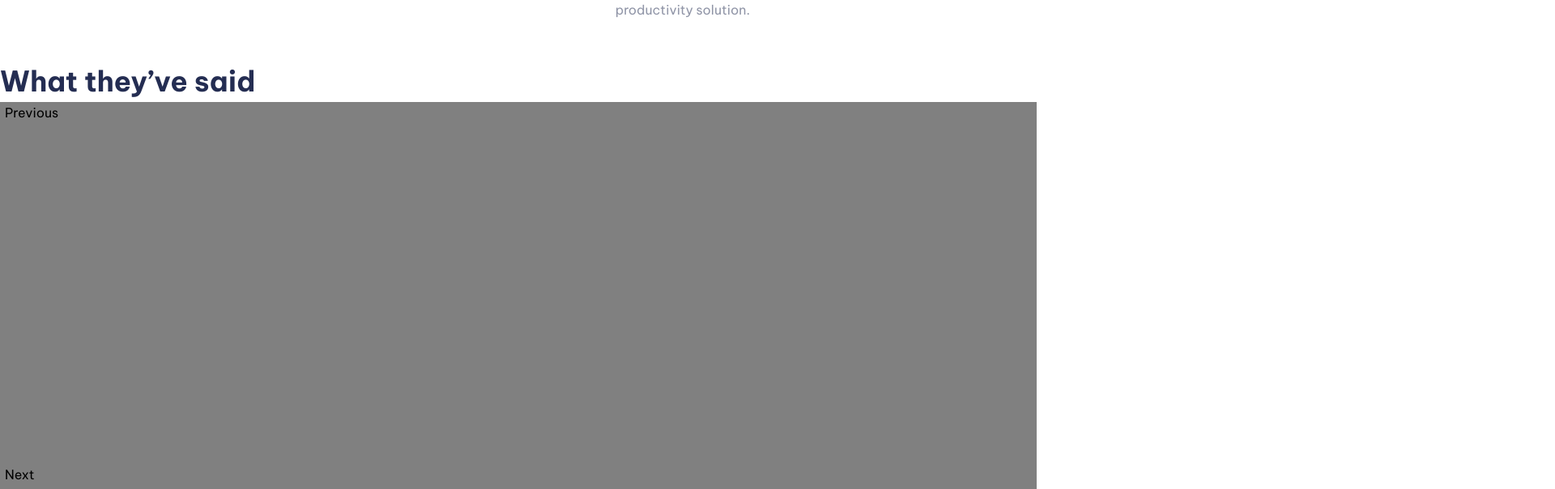
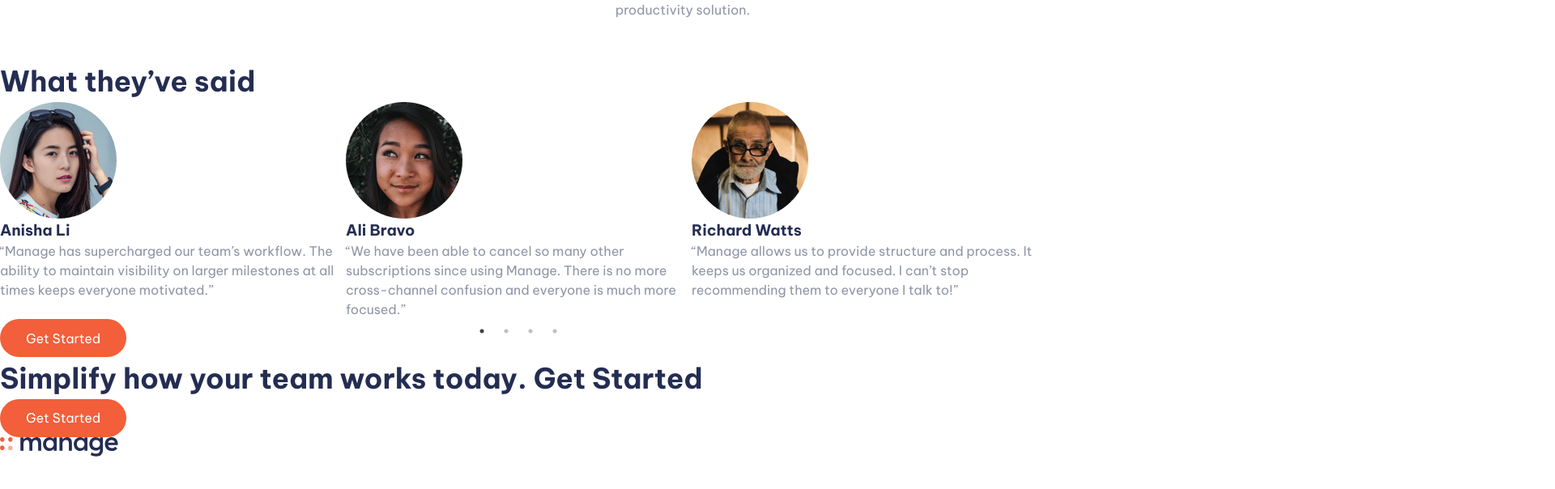
Before and after one commit to yacineKahlerras/manage-landing-page, a React (Create React App) app: page / in a window 1280 px wide. Shown: the part 1206-1810 px from the top of the page at 81% size, 1920 px wide, since content can reach past the window. Built offline with nearby package versions, Linux system fonts and the light colour scheme.

Commit message:
reviews slider installation

```diff
--- a/package.json
+++ b/package.json
@@ -11,6 +11,7 @@
     "react-scripts": "5.0.1",
     "react-slick": "^0.29.0",
     "sass": "^1.56.1",
+    "slick-carousel": "^1.8.1",
     "web-vitals": "^2.1.4"
   },
   "scripts": {
--- a/src/components/Reviews.js
+++ b/src/components/Reviews.js
@@ -3,7 +3,10 @@ import aliImg from "../images/avatar-ali.png";
 import anishaImg from "../images/avatar-anisha.png";
 import richardImg from "../images/avatar-richard.png";
 import shanaiImg from "../images/avatar-shanai.png";
+
 import Slider from "react-slick";
+import "slick-carousel/slick/slick.css";
+import "slick-carousel/slick/slick-theme.css";
 
 const reviewsContent = [
   {
@@ -48,7 +51,7 @@ export default function Reviews() {
     slidesToShow: 3,
     slidesToScroll: 1,
     autoplay: true,
-    autoplaySpeed: 2000,
+    autoplaySpeed: 60000,
     pauseOnHover: true,
   };
 
@@ -65,29 +68,8 @@ export default function Reviews() {
   return (
     <div className="reviews">
       <h2>What they’ve said</h2>
-      {/* <div className="reviews-container">{reviewsElements}</div> */}
-      {/* <Slider {...settings}>{reviewsElements}</Slider> */}
       <div className="reviews-container">
-        <Slider {...settings}>
-          <div>
-            <h3>1</h3>
-          </div>
-          <div>
-            <h3>2</h3>
-          </div>
-          <div>
-            <h3>3</h3>
-          </div>
-          <div>
-            <h3>4</h3>
-          </div>
-          <div>
-            <h3>5</h3>
-          </div>
-          <div>
-            <h3>6</h3>
-          </div>
-        </Slider>
+        <Slider {...settings}>{reviewsElements}</Slider>
       </div>
       <button className="get-started-btn">Get Started</button>
     </div>
--- a/src/styles/componentsStyles/_reviews.scss
+++ b/src/styles/componentsStyles/_reviews.scss
@@ -1,10 +1 @@
 @use "../utils" as *;
-
-.reviews {
-  width: 100%;
-
-  .reviews-container {
-    width: 100%;
-    background: gray;
-  }
-}
```
Also changed, not shown: 1 other file (tests, documents, lock files or other folders).
